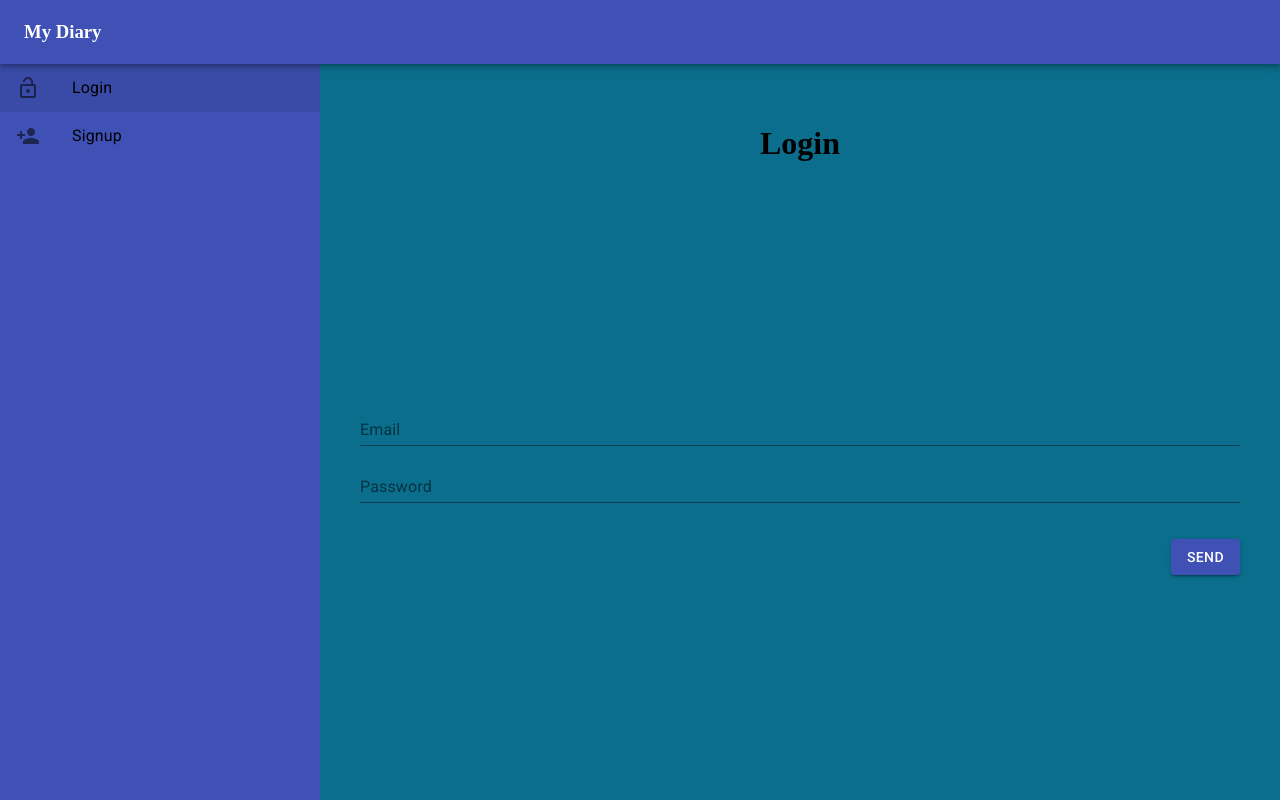
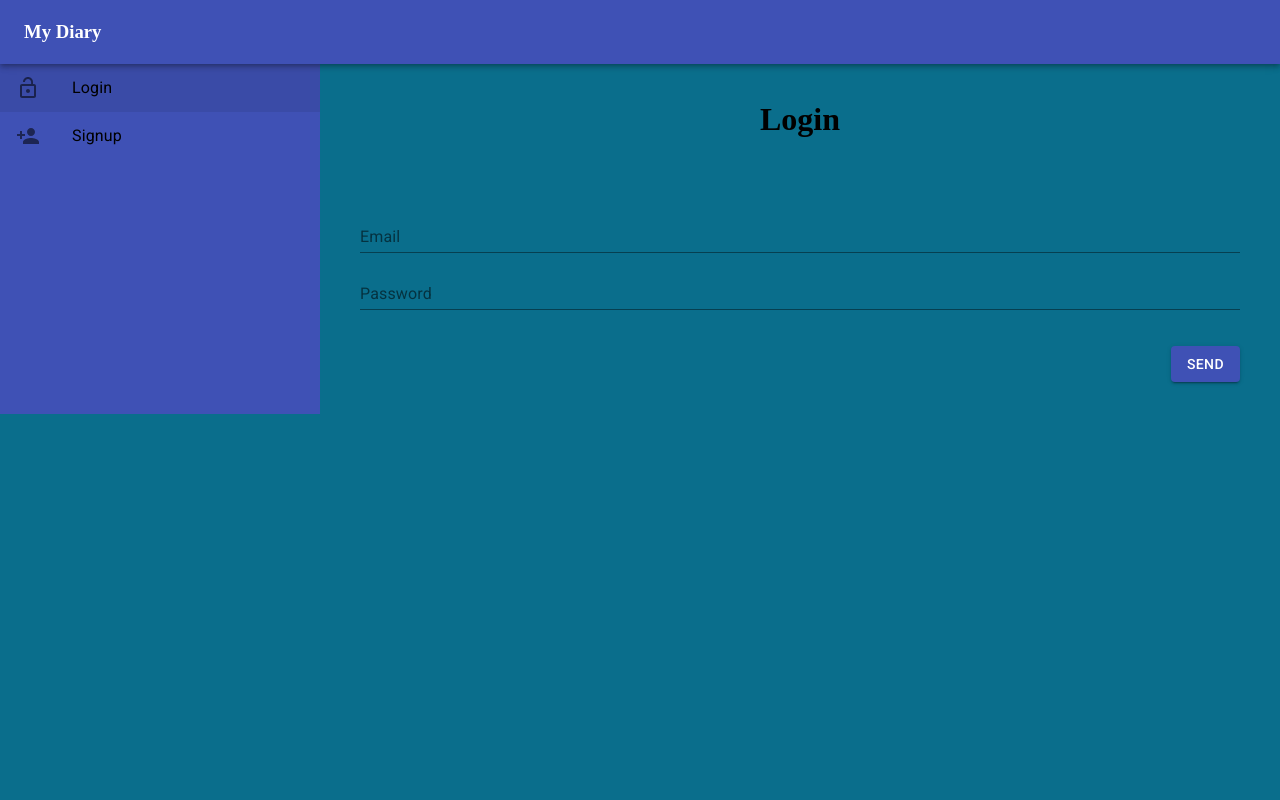
Before and after one commit to chriscalviello/Diary, a React app in the folder Frontend/: page /login in a window 1280 px wide. Built offline with nearby package versions, Linux system fonts and the light colour scheme.

Commit message:
add a topbar component and improve ui

```diff
--- a/Frontend/src/App.tsx
+++ b/Frontend/src/App.tsx
@@ -10,13 +10,12 @@
 import SignupContainer from "./pages/authentication/signup/container";
 import ProtectedRoute from "./protectedRoute";
 import { BrowserRouter as Router, Route, Switch } from "react-router-dom";
-import AppBar from "@material-ui/core/AppBar";
-import Toolbar from "@material-ui/core/Toolbar";
 import PersonAddIcon from "@material-ui/icons/PersonAdd";
 import LockOpenIcon from "@material-ui/icons/LockOpen";
 import PeopleIcon from "@material-ui/icons/People";
 import MessageIcon from "@material-ui/icons/Message";
 import Menu, { ItemProps as MenuItemProps } from "./pages/menu";
+import Topbar from "./components/topbar";
 
 const App: React.FC = () => {
   return (
@@ -57,11 +56,7 @@
       ];
   return (
     <Container>
-      <AppBar position="static">
-        <Toolbar>
-          <h3>My Diary</h3>
-        </Toolbar>
-      </AppBar>
+      <StyledTopbar title="My Diary" />
       <Content>
         <Left>
           <Menu items={menuItems} />
@@ -97,9 +92,16 @@
   flex-direction: column;
 `;
 
+const StyledTopbar = styled(Topbar)`
+  display: flex;
+  flex: 0;
+  height: 10vh;
+`;
+
 const Content = styled.div`
   display: flex;
-  flex: 1;
+  flex: 0;
+  height: 90vh;
 `;
 
 const Left = styled.div`
@@ -112,7 +114,9 @@
 const Right = styled.div`
   display: flex;
   flex: 1;
-  padding: 2.5rem;
+  padding: 0rem 2.5rem;
+  margin: 1rem 0;
+  overflow: auto;
 `;
 
 export default App;
--- /dev/null
+++ b/Frontend/src/components/topbar/index.tsx
@@ -0,0 +1,28 @@
+import React, { MouseEventHandler } from "react";
+import styled from "styled-components";
+
+import AppBar from "@material-ui/core/AppBar";
+import Toolbar from "@material-ui/core/Toolbar";
+
+interface Props {
+  title: string;
+}
+
+const Topbar: React.FC<Props> = ({ title, ...rest }) => {
+  return (
+    <Container {...rest}>
+      <AppBar position="static">
+        <Toolbar>
+          <h3>{title}</h3>
+        </Toolbar>
+      </AppBar>
+    </Container>
+  );
+};
+
+const Container = styled.div`
+  flex: 0;
+  display: flex;
+`;
+
+export default Topbar;
--- a/Frontend/src/pages/comments/index.tsx
+++ b/Frontend/src/pages/comments/index.tsx
@@ -2,6 +2,7 @@
 import { useHistory } from "react-router-dom";
 import styled from "styled-components";
 import Item, { CtaProps as ItemCtaProps } from "./item";
+import Button from "@material-ui/core/Button";
 import AddIcon from "@material-ui/icons/Add";
 import EditIcon from "@material-ui/icons/Edit";
 import DeleteIcon from "@material-ui/icons/Delete";
@@ -27,7 +28,14 @@
   return (
     <Container>
       <h1>Comments</h1>
-      <AddIcon onClick={() => handleAddIconClick()} />
+      <Button
+        variant="contained"
+        color="primary"
+        startIcon={<AddIcon />}
+        onClick={() => handleAddIconClick()}
+      >
+        New Comment
+      </Button>
       <h1>{error}</h1>
       {loading && <h4>loading</h4>}
       {!comments.length && <b>There are no comments to show</b>}
@@ -58,9 +66,6 @@
   flex: 1;
   display: flex;
   flex-direction: column;
-  justify-content: center;
-  align-content: space-between;
-  text-align: center;
 `;
 
 const Comment = styled(Item)`
--- a/Frontend/src/pages/comments/item/index.tsx
+++ b/Frontend/src/pages/comments/item/index.tsx
@@ -20,7 +20,7 @@
 
 const Item: React.FC<Props> = ({ ctas, body, date, title, ...rest }) => {
   return (
-    <Card style={{ textAlign: "left" }} {...rest}>
+    <Card style={{ textAlign: "left", overflow: "initial" }} {...rest}>
       <CardHeader title={title} subheader={date} />
       <CardContent>
         <Typography variant="body2" color="textSecondary" component="p">
```
